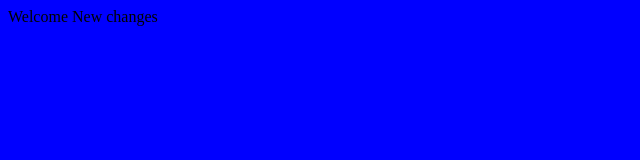
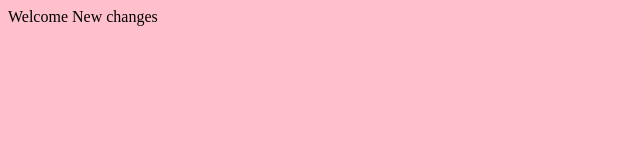
Before and after one commit to anudeepthi166/Jenkinsrepo, a plain HTML site: page Desktop/index.html in a window 1280 px wide. Shown: the whole page, without its empty margins (0-640 px from the left). Drawn offline with Linux system fonts and the light colour scheme.

Commit message:
pink color

```diff
--- a/Desktop/index.html
+++ b/Desktop/index.html
@@ -1,4 +1,4 @@
-<body bgcolor='blue'>
+<body bgcolor='pink'>
 <p>
 Welcome
 New changes
```
